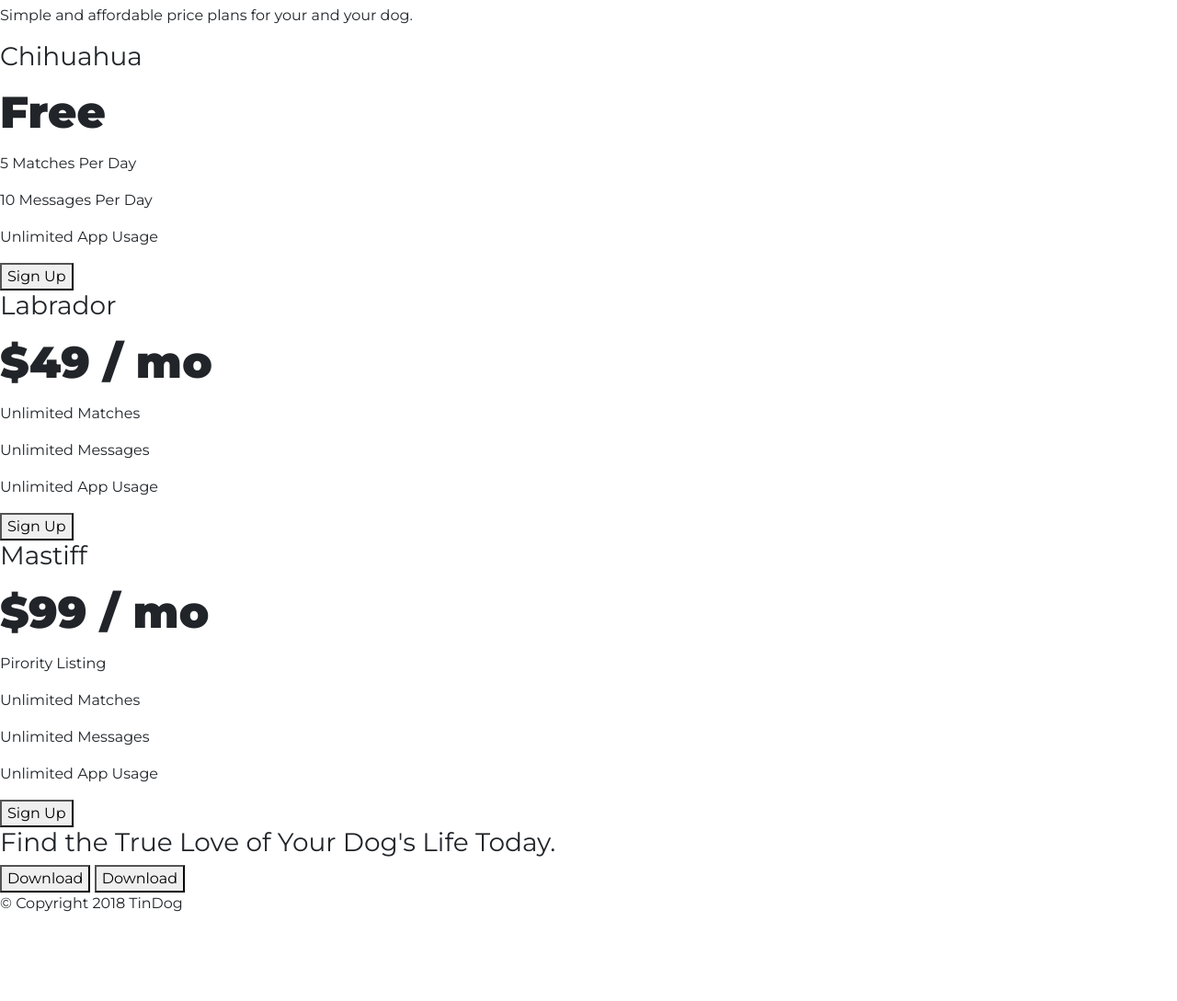
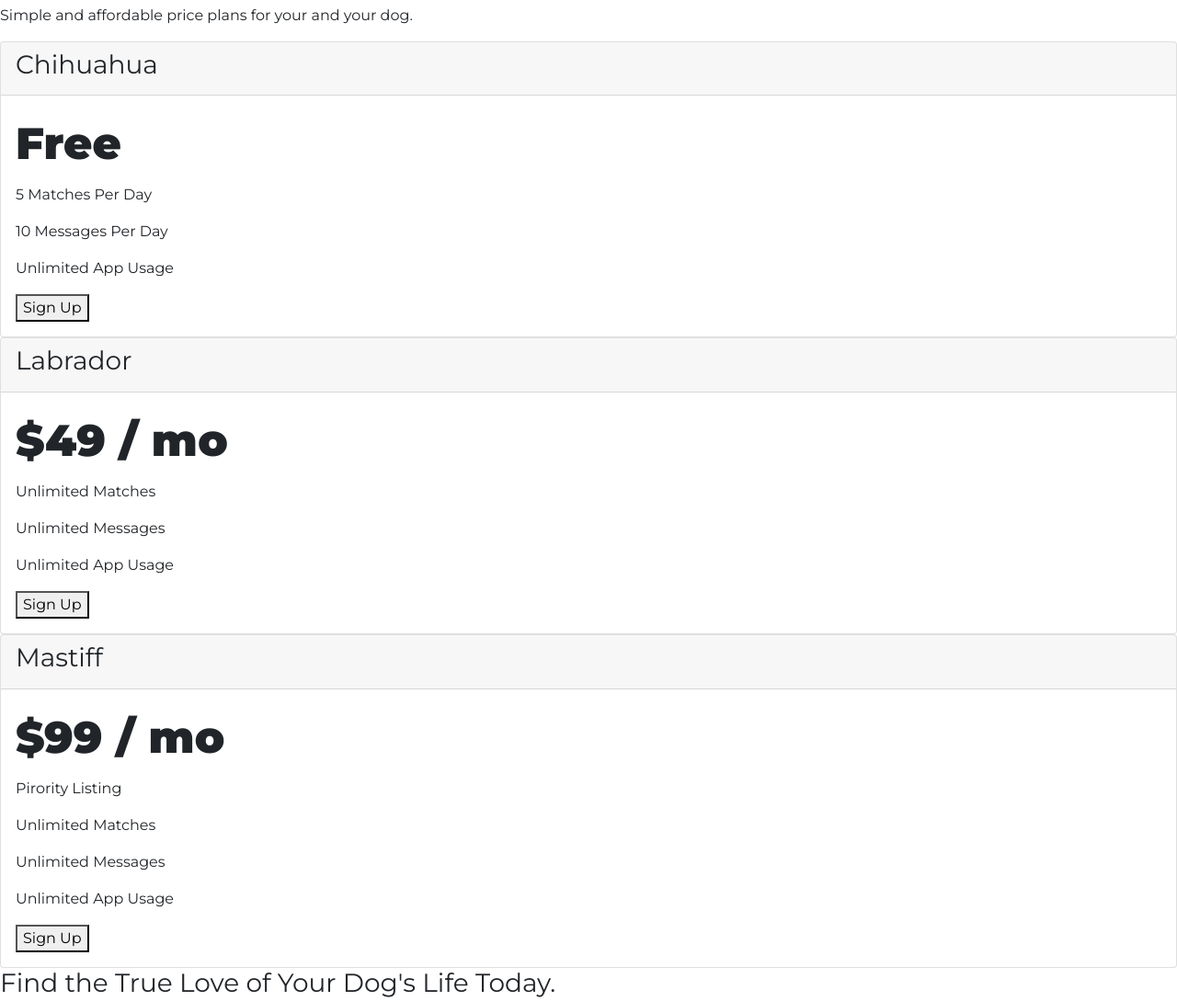
Before and after one commit to Naman-Gupta1234/tindog-bootstrap, a plain HTML site: page index.html in a window 1280 px wide. Shown: the part 1878-2967 px from the top of the page at 92% size. Before the commit the page ends 2889 px from the top, so only its background shows below. Drawn offline with nearby package versions, Linux system fonts and the light colour scheme.

Commit message:
Added card section

```diff
--- a/index.html
+++ b/index.html
@@ -161,30 +161,52 @@
     <h2>A Plan for Every Dog's Needs</h2>
     <p>Simple and affordable price plans for your and your dog.</p>
 
+    <div class="card">
+      <div class="card-header">
+        <h3>Chihuahua</h3>
 
-    <h3>Chihuahua</h3>
+      </div>
+      <div class="card-body">
         <h2>Free</h2>
         <p>5 Matches Per Day</p>
         <p>10 Messages Per Day</p>
         <p>Unlimited App Usage</p>
         <button type="button">Sign Up</button>
+      </div>
 
 
+    </div>
+    <div class="card">
+      <div class="card-header">
         <h3>Labrador</h3>
+      </div>
+
+      <div class="card-body">
         <h2>$49 / mo</h2>
         <p>Unlimited Matches</p>
         <p>Unlimited Messages</p>
         <p>Unlimited App Usage</p>
         <button type="button">Sign Up</button>
 
+      </div>
 
+
+    </div>
+    <div class="card">
+      <div class="card-header">
         <h3>Mastiff</h3>
+      </div>
+      <div class="card-body">
         <h2>$99 / mo</h2>
         <p>Pirority Listing</p>
         <p>Unlimited Matches</p>
         <p>Unlimited Messages</p>
         <p>Unlimited App Usage</p>
         <button type="button">Sign Up</button>
+      </div>
+
+
+    </div>
 
   </section>
 
```
Lines whose indentation alone changed are shown as unchanged.
